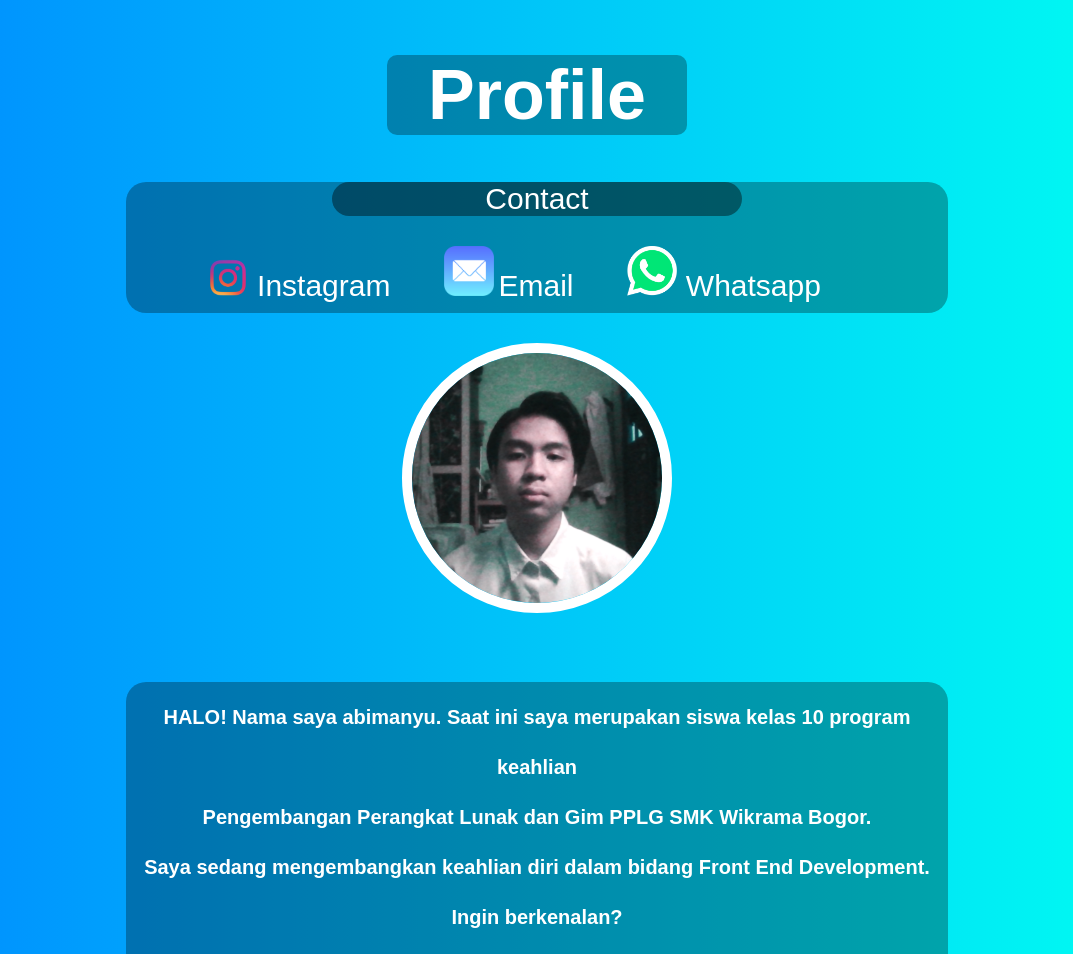
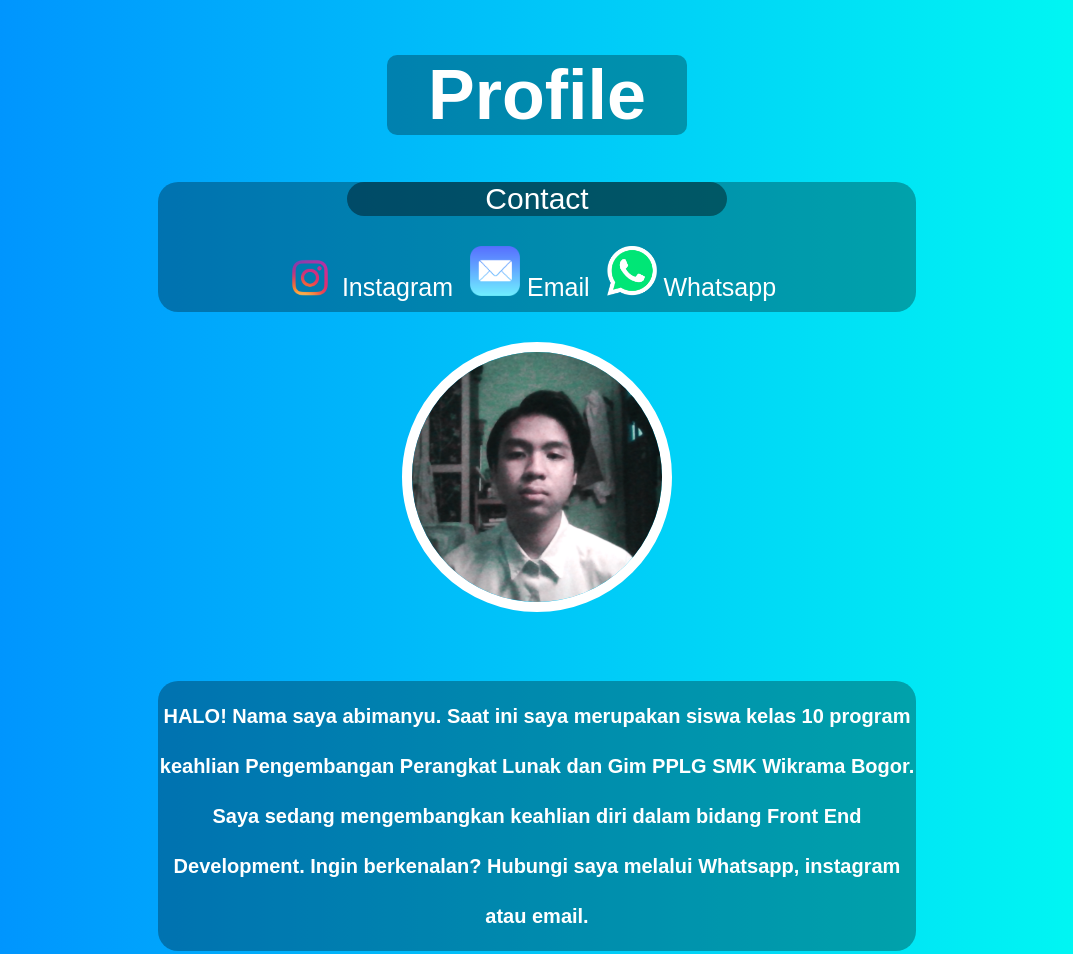
Before and after one commit to abimanyu665/Profileweb, a plain HTML site: page index.html in a window 1280 px wide. Shown: the top 954 px of the page, without its empty margins (103-1176 px from the left). Drawn offline with Linux system fonts and the light colour scheme.

Commit message:
Add files via upload

```diff
--- a/index.html
+++ b/index.html
@@ -16,13 +16,16 @@
     <div class="contact">
         <p>Contact</p>
 
-        <img class="logo" src="img/pngegg.png" alt="logo">
-        <a target="_blank" href="https://www.instagram.com/abimanyu.s665/">Instagram</a>
 
-        <img src="img/unnamed.png" alt="logo">
-        <a target="_blank" href="mailto:abimanyusatriamegantara@smkwikrama.sch.id">Email</a>
+        <a target="_blank" href="https://www.instagram.com/abimanyu.s665/">
+           <img src="img/pngegg.png" alt="logo"> Instagram</a>
 
-        <a target="_blank" href="https://wa.me/+6285157664348"><img src="img/pngfind.com-logo-whatsapp-png-494323.png" alt=""> Whatsapp</a>
+
+        <a target="_blank" href="mailto:abimanyusatriamegantara@smkwikrama.sch.id">  <img src="img/unnamed.png" alt="logo"> Email</a>
+
+
+        <a target="_blank" href="https://wa.me/+6285157664348"> <img src="img/pngfind.com-logo-whatsapp-png-494323.png" alt=""> Whatsapp</a>
+
     </div>
 
     <div class="pad"></div>
@@ -38,12 +41,9 @@
 <h2>
         HALO!
         Nama saya abimanyu. Saat ini saya merupakan siswa kelas 10 program keahlian
-        <br>
         Pengembangan Perangkat Lunak dan Gim PPLG SMK Wikrama Bogor.
-        <br>
         Saya sedang mengembangkan keahlian diri dalam bidang Front End Development.
         Ingin berkenalan?
-        <br>
         Hubungi saya melalui Whatsapp, instagram atau email.
 </h2>
 <table border="3">
--- a/style.css
+++ b/style.css
@@ -2,7 +2,8 @@
     display: flex;
     flex-direction: column;
     align-items: center;
-    width: 65%;
+    margin-left: 20%;
+    margin-right: 20%;
 }
     body {
         background-image: linear-gradient(to right, rgb(0, 140, 255) , rgb(0, 255, 242));
@@ -21,6 +22,8 @@
 }
 
 h2 {
+    margin-left: 20%;
+    margin-right: 20%;
     font-weight: 750;
     font-family: Arial, Helvetica, sans-serif;
     text-align: center;
@@ -37,8 +40,8 @@ h2 {
 
 a {
     font-family: Arial, Helvetica, sans-serif;
-    font-size: 30px;
-    padding-right: 50px;
+    font-size: 25px;
+    padding-right: 13px;
     color: white;
     text-decoration:none;
     border-radius: var(--border);
```
